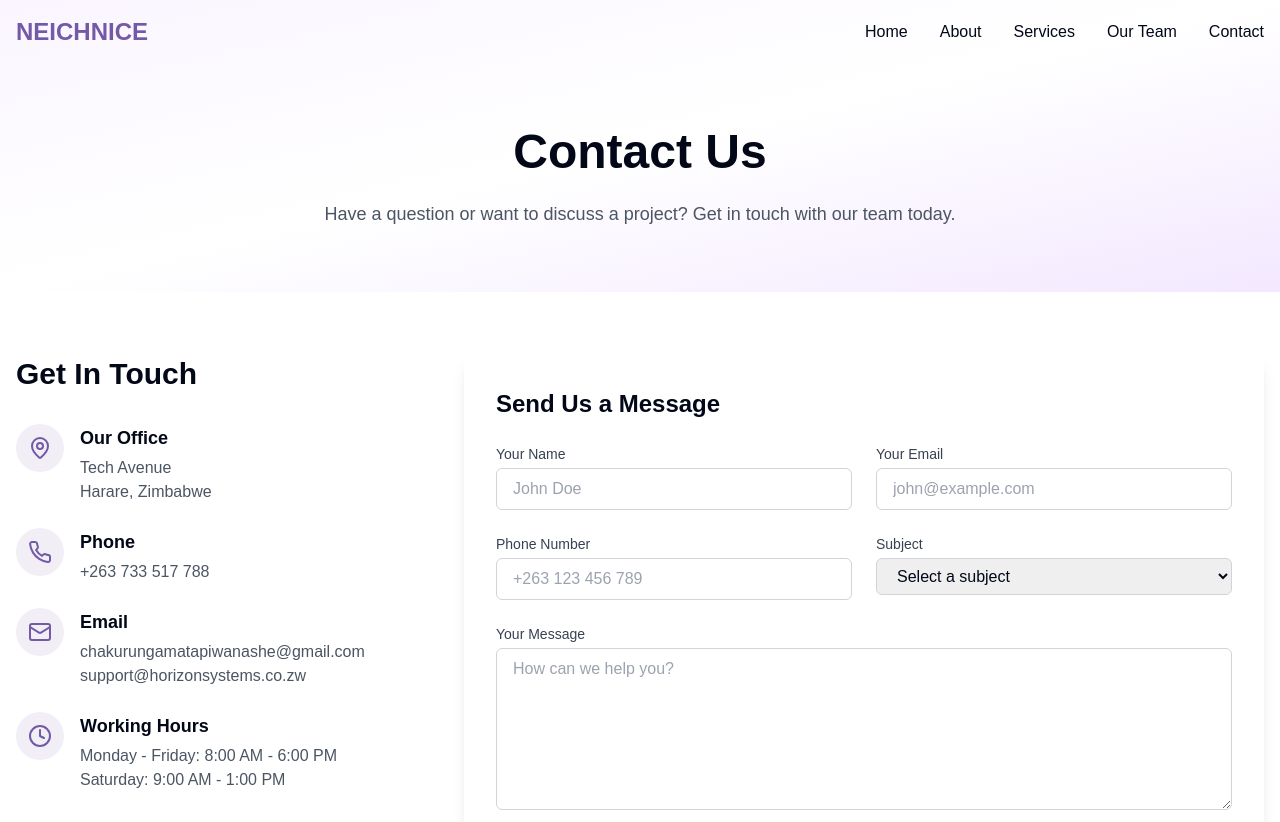
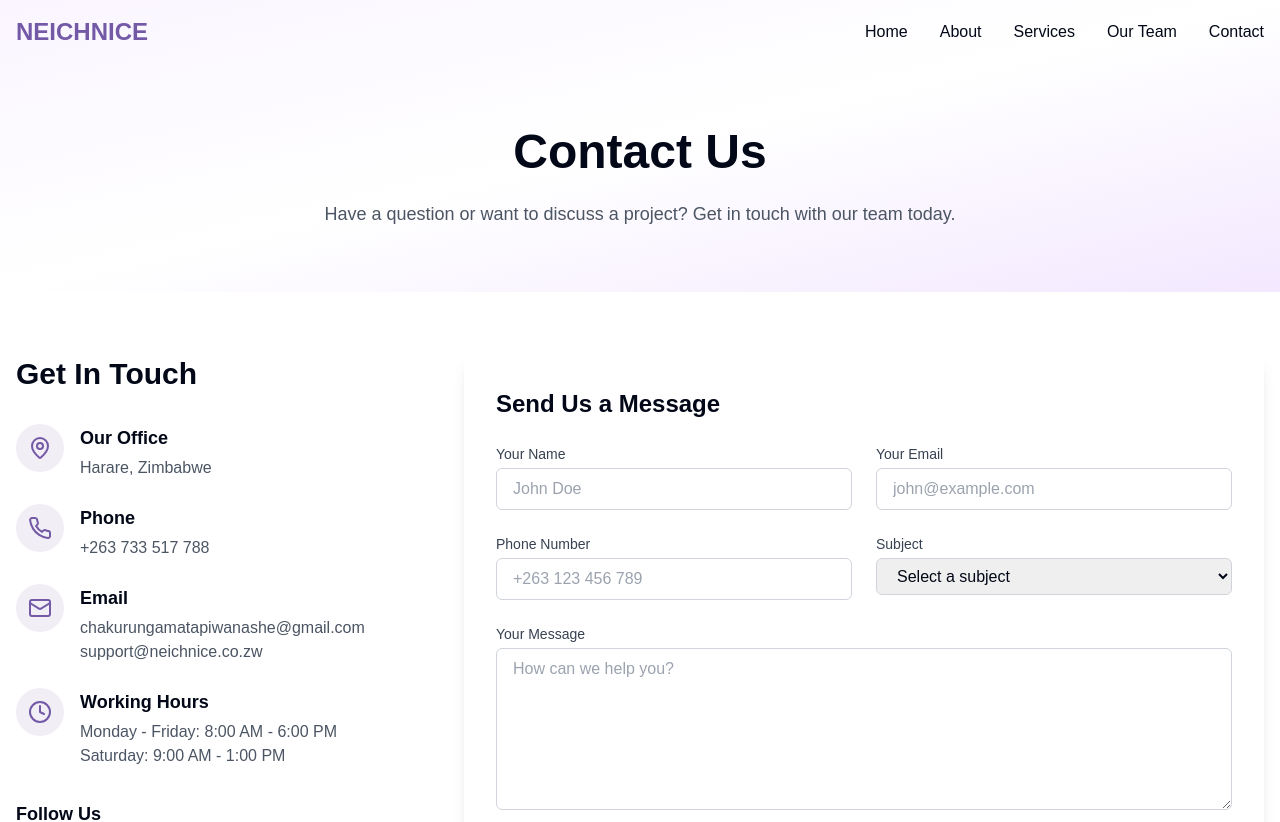
Before and after one commit to tapiwanashechakurungama/horizons, a React (Vite) app: page /contact in a window 1280 px wide. Shown: the top 822 px of the page. Built offline with nearby package versions, Linux system fonts and the light colour scheme.

Commit message:
Update Contact.tsx

```diff
--- a/src/pages/Contact.tsx
+++ b/src/pages/Contact.tsx
@@ -38,7 +38,7 @@ const Contact = () => {
                   <div>
                     <h3 className="text-lg font-semibold mb-1">Our Office</h3>
                     <p className="text-gray-600">
-                      Tech Avenue<br />
+
                       Harare, Zimbabwe
                     </p>
                   </div>
@@ -62,7 +62,7 @@ const Contact = () => {
                   <div>
                     <h3 className="text-lg font-semibold mb-1">Email</h3>
                     <p className="text-gray-600">chakurungamatapiwanashe@gmail.com</p>
-                    <p className="text-gray-600">support@horizonsystems.co.zw</p>
+                    <p className="text-gray-600">support@neichnice.co.zw</p>
                   </div>
                 </div>
 
```
